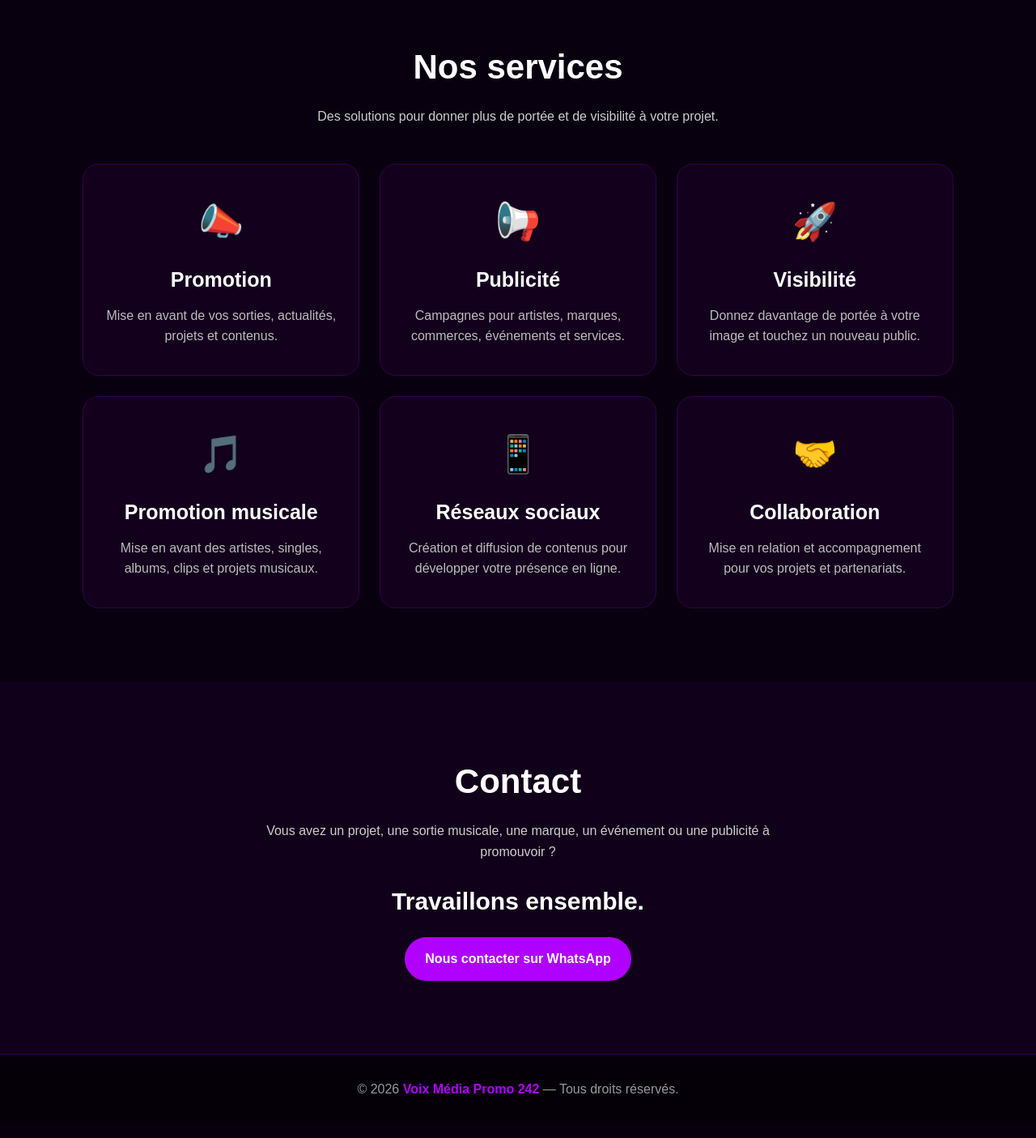
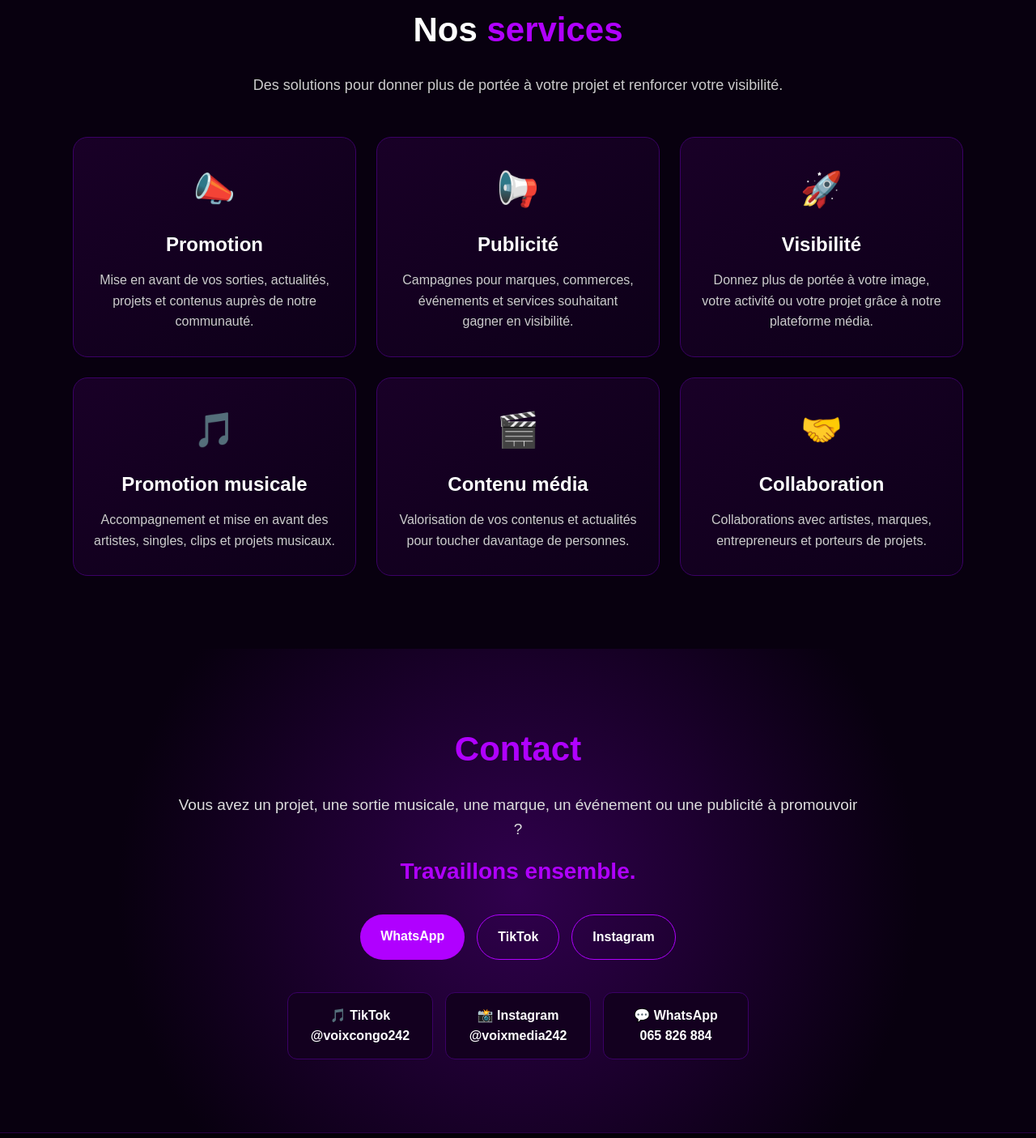
Before and after one commit to loickmakosso-max/Voix-m-dia-promo-242, a plain HTML site: page index.html in a window 1280 px wide. Shown: the part 1395-2800 px from the top of the page at 81% size. Drawn offline with Linux system fonts and the light colour scheme.

Commit message:
Revise meta description and adjust styles
Updated the meta description and made various style adjustments to improve layout and responsiveness.

```diff
--- a/index.html
+++ b/index.html
@@ -5,7 +5,8 @@
   <meta name="viewport" content="width=device-width, initial-scale=1.0">
 
   <title>Voix Média Promo 242</title>
-  <meta name="description" content="Voix Média Promo 242 - Promotion, publicité et visibilité pour artistes, marques, entrepreneurs et événements.">
+
+  <meta name="description" content="Voix Média Promo 242 – Promotion, publicité, visibilité et accompagnement des artistes, marques, entrepreneurs et événements.">
 
   <style>
     * {
@@ -36,21 +37,23 @@
     }
 
     .logo {
-      width: 80px;
-      height: 80px;
+      width: 75px;
+      height: 75px;
       object-fit: contain;
       border-radius: 50%;
     }
 
     nav {
       display: flex;
-      gap: 25px;
+      gap: 22px;
       flex-wrap: wrap;
+      justify-content: center;
     }
 
     nav a {
       color: white;
       text-decoration: none;
+      font-size: 15px;
       font-weight: bold;
       transition: 0.3s;
     }
@@ -59,26 +62,23 @@
       color: #b000ff;
     }
 
-    section {
-      padding: 90px 8%;
-    }
-
     .hero {
-      min-height: 90vh;
+      min-height: 88vh;
       display: flex;
+      justify-content: center;
       align-items: center;
-      justify-content: center;
       text-align: center;
+      padding: 80px 20px;
       background:
-        radial-gradient(circle at center, #250044 0%, #08000f 65%);
+        radial-gradient(circle at top, #5b008f 0%, #180026 35%, #08000f 75%);
     }
 
     .hero-content {
-      max-width: 900px;
+      max-width: 850px;
     }
 
     .hero h1 {
-      font-size: clamp(42px, 8vw, 85px);
+      font-size: clamp(42px, 8vw, 82px);
       line-height: 1.05;
       margin-bottom: 25px;
     }
@@ -88,7 +88,7 @@
     }
 
     .hero p {
-      font-size: 21px;
+      font-size: clamp(18px, 3vw, 25px);
       color: #ddd;
       margin-bottom: 35px;
     }
@@ -115,7 +115,7 @@
     }
 
     .btn-primary:hover {
-      background: #d04cff;
+      background: #d13aff;
       transform: translateY(-3px);
     }
 
@@ -129,36 +129,55 @@
       transform: translateY(-3px);
     }
 
+    section {
+      padding: 90px 7%;
+    }
+
     .section-title {
       text-align: center;
       font-size: 42px;
-      margin-bottom: 15px;
+      margin-bottom: 20px;
     }
 
-    .section-text {
+    .section-title span {
+      color: #b000ff;
+    }
+
+    .section-intro {
       text-align: center;
       color: #ccc;
       max-width: 750px;
-      margin: 0 auto 45px;
+      margin: 0 auto 50px;
+      font-size: 18px;
     }
 
     .about {
-      background: #100019;
+      background: #0d0018;
     }
 
-    .about-box {
+    .about-content {
       max-width: 900px;
       margin: auto;
       text-align: center;
     }
 
-    .about-box h3 {
+    .about-content h3 {
       font-size: 30px;
       margin-bottom: 20px;
       color: #b000ff;
     }
 
-    .services-grid {
+    .about-content p {
+      color: #ddd;
+      font-size: 18px;
+      margin-bottom: 18px;
+    }
+
+    .services {
+      background: #08000f;
+    }
+
+    .service-grid {
       max-width: 1100px;
       margin: auto;
       display: grid;
@@ -166,61 +185,91 @@
       gap: 25px;
     }
 
-    .service {
-      background: #13001d;
-      border: 1px solid #35004d;
-      border-radius: 20px;
-      padding: 35px 25px;
+    .service-card {
+      background: linear-gradient(145deg, #190027, #0d0018);
+      border: 1px solid #3b0066;
+      border-radius: 18px;
+      padding: 30px 25px;
       text-align: center;
       transition: 0.3s;
     }
 
-    .service:hover {
+    .service-card:hover {
       transform: translateY(-8px);
       border-color: #b000ff;
-      box-shadow: 0 10px 30px rgba(176, 0, 255, 0.2);
+      box-shadow: 0 10px 35px rgba(176, 0, 255, 0.18);
     }
 
-    .service .icon {
-      font-size: 45px;
+    .service-icon {
+      font-size: 42px;
       margin-bottom: 15px;
     }
 
-    .service h3 {
-      font-size: 25px;
+    .service-card h3 {
+      font-size: 24px;
       margin-bottom: 12px;
     }
 
-    .service p {
-      color: #bbb;
+    .service-card p {
+      color: #ccc;
     }
 
     .contact {
-      background: #100019;
+      background:
+        radial-gradient(circle at center, #30004d, #08000f 70%);
       text-align: center;
     }
 
     .contact-box {
-      max-width: 700px;
+      max-width: 850px;
       margin: auto;
     }
 
-    .contact-box h3 {
-      font-size: 30px;
-      margin-bottom: 20px;
+    .contact-box p {
+      color: #ddd;
+      font-size: 19px;
+      margin-bottom: 15px;
     }
 
-    .contact-box p {
-      color: #ccc;
-      margin-bottom: 25px;
+    .contact-box h3 {
+      font-size: 28px;
+      margin-bottom: 30px;
+      color: #b000ff;
+    }
+
+    .socials {
+      margin-top: 40px;
+      display: flex;
+      justify-content: center;
+      gap: 15px;
+      flex-wrap: wrap;
+    }
+
+    .social {
+      display: block;
+      min-width: 180px;
+      padding: 15px 20px;
+      border-radius: 12px;
+      background: #13001f;
+      border: 1px solid #3b0066;
+      color: white;
+      text-decoration: none;
+      font-weight: bold;
+      transition: 0.3s;
+    }
+
+    .social:hover {
+      border-color: #b000ff;
+      background: #220033;
+      transform: translateY(-3px);
     }
 
     footer {
       background: #050008;
-      border-top: 1px solid #35004d;
+      border-top: 1px solid #290044;
       text-align: center;
-      padding: 30px 15px;
-      color: #999;
+      padding: 30px 20px;
+      color: #aaa;
     }
 
     footer strong {
@@ -230,24 +279,32 @@
     @media (max-width: 800px) {
       header {
         flex-direction: column;
-        padding: 15px;
+        padding: 15px 5%;
+      }
+
+      .logo {
+        width: 65px;
+        height: 65px;
       }
 
       nav {
-        justify-content: center;
-        gap: 15px;
+        gap: 14px;
       }
 
-      .services-grid {
+      nav a {
+        font-size: 14px;
+      }
+
+      .service-grid {
         grid-template-columns: 1fr;
       }
 
       section {
-        padding: 70px 6%;
+        padding: 70px 5%;
       }
 
-      .hero {
-        min-height: 80vh;
+      .section-title {
+        font-size: 34px;
       }
     }
   </style>
@@ -256,7 +313,11 @@
 <body>
 
   <header>
-    <img src="IMG_1316.png" alt="Voix Média Promo 242" class="logo">
+    <img
+      src="IMG_1316.png"
+      alt="Logo Voix Média Promo 242"
+      class="logo"
+    >
 
     <nav>
       <a href="#accueil">Accueil</a>
@@ -266,8 +327,10 @@
     </nav>
   </header>
 
+
   <main>
 
+    <!-- ACCUEIL -->
     <section class="hero" id="accueil">
       <div class="hero-content">
 
@@ -293,17 +356,22 @@
       </div>
     </section>
 
+
+    <!-- À PROPOS -->
     <section class="about" id="apropos">
-      <div class="about-box">
 
-        <h2 class="section-title">À propos</h2>
+      <div class="about-content">
 
-        <p class="section-text">
+        <h2 class="section-title">
+          À <span>propos</span>
+        </h2>
+
+        <h3>Voix Média Promo 242</h3>
+
+        <p>
           Une plateforme dédiée à la promotion et à la mise en lumière
           des talents, projets, marques et événements.
         </p>
-
-        <h3>Voix Média Promo 242</h3>
 
         <p>
           Nous accompagnons les artistes, entrepreneurs, marques,
@@ -311,71 +379,87 @@
           et toucher davantage de public.
         </p>
 
-        <br>
-
         <p>
           Notre objectif est simple :
           <strong>donner de la force aux projets et faire entendre les voix.</strong>
         </p>
 
       </div>
+
     </section>
 
-    <section id="services">
 
-      <h2 class="section-title">Nos services</h2>
+    <!-- SERVICES -->
+    <section class="services" id="services">
 
-      <p class="section-text">
-        Des solutions pour donner plus de portée et de visibilité à votre projet.
+      <h2 class="section-title">
+        Nos <span>services</span>
+      </h2>
+
+      <p class="section-intro">
+        Des solutions pour donner plus de portée à votre projet
+        et renforcer votre visibilité.
       </p>
 
-      <div class="services-grid">
 
-        <div class="service">
-          <div class="icon">📣</div>
+      <div class="service-grid">
+
+        <div class="service-card">
+          <div class="service-icon">📣</div>
           <h3>Promotion</h3>
           <p>
-            Mise en avant de vos sorties, actualités, projets et contenus.
+            Mise en avant de vos sorties, actualités, projets
+            et contenus auprès de notre communauté.
           </p>
         </div>
 
-        <div class="service">
-          <div class="icon">📢</div>
+
+        <div class="service-card">
+          <div class="service-icon">📢</div>
           <h3>Publicité</h3>
           <p>
-            Campagnes pour artistes, marques, commerces, événements et services.
+            Campagnes pour marques, commerces, événements
+            et services souhaitant gagner en visibilité.
           </p>
         </div>
 
-        <div class="service">
-          <div class="icon">🚀</div>
+
+        <div class="service-card">
+          <div class="service-icon">🚀</div>
           <h3>Visibilité</h3>
           <p>
-            Donnez davantage de portée à votre image et touchez un nouveau public.
+            Donnez plus de portée à votre image, votre activité
+            ou votre projet grâce à notre plateforme média.
           </p>
         </div>
 
-        <div class="service">
-          <div class="icon">🎵</div>
+
+        <div class="service-card">
+          <div class="service-icon">🎵</div>
           <h3>Promotion musicale</h3>
           <p>
-            Mise en avant des artistes, singles, albums, clips et projets musicaux.
+            Accompagnement et mise en avant des artistes,
+            singles, clips et projets musicaux.
           </p>
         </div>
 
-        <div class="service">
-          <div class="icon">📱</div>
-          <h3>Réseaux sociaux</h3>
+
+        <div class="service-card">
+          <div class="service-icon">🎬</div>
+          <h3>Contenu média</h3>
           <p>
-            Création et diffusion de contenus pour développer votre présence en ligne.
+            Valorisation de vos contenus et actualités
+            pour toucher davantage de personnes.
           </p>
         </div>
 
-        <div class="service">
-          <div class="icon">🤝</div>
+
+        <div class="service-card">
+          <div class="service-icon">🤝</div>
           <h3>Collaboration</h3>
           <p>
-            Mise en relation et accompagnement pour vos projets et partenariats.
+            Collaborations avec artistes, marques, entrepreneurs
+            et porteurs de projets.
           </p>
         </div>
 
@@ -383,23 +467,84 @@
 
     </section>
 
+
+    <!-- CONTACT -->
     <section class="contact" id="contact">
 
       <div class="contact-box">
 
-        <h2 class="section-title">Contact</h2>
+        <h2 class="section-title">
+          <span>Contact</span>
+        </h2>
 
         <p>
           Vous avez un projet, une sortie musicale, une marque,
           un événement ou une publicité à promouvoir ?
         </p>
 
-        <h3>Travaillons ensemble.</h3>
+        <h3>
+          Travaillons ensemble.
+        </h3>
+
 
         <div class="buttons">
-          <a href="https://wa.me/" class="btn btn-primary">
-            Nous contacter sur WhatsApp
+
+          <a
+            href="https://wa.me/24265826884"
+            class="btn btn-primary"
+            target="_blank"
+          >
+            WhatsApp
           </a>
+
+          <a
+            href="https://www.tiktok.com/@voixcongo242"
+            class="btn btn-secondary"
+            target="_blank"
+          >
+            TikTok
+          </a>
+
+          <a
+            href="https://www.instagram.com/voixmedia242"
+            class="btn btn-secondary"
+            target="_blank"
+          >
+            Instagram
+          </a>
+
+        </div>
+
+
+        <div class="socials">
+
+          <a
+            href="https://www.tiktok.com/@voixcongo242"
+            class="social"
+            target="_blank"
+          >
+            🎵 TikTok<br>
+            @voixcongo242
+          </a>
+
+          <a
+            href="https://www.instagram.com/voixmedia242"
+            class="social"
+            target="_blank"
+          >
+            📸 Instagram<br>
+            @voixmedia242
+          </a>
+
+          <a
+            href="https://wa.me/24265826884"
+            class="social"
+            target="_blank"
+          >
+            💬 WhatsApp<br>
+            065 826 884
+          </a>
+
         </div>
 
       </div>
@@ -408,8 +553,12 @@
 
   </main>
 
+
   <footer>
-    © 2026 <strong>Voix Média Promo 242</strong> — Tous droits réservés.
+    <p>
+      © 2026 <strong>Voix Média Promo 242</strong> —
+      Tous droits réservés.
+    </p>
   </footer>
 
 </body>
```
